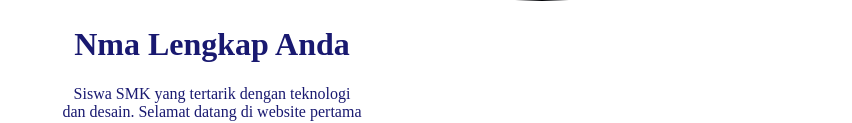
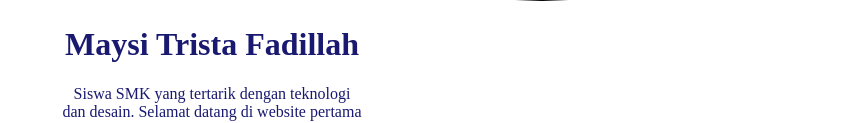
Before and after one commit to athanisha/Athanishaa, a plain HTML site: page index.html in a window 1280 px wide. Shown: the part 1349-1472 px from the top of the page, without its empty margins (428-1280 px from the left). Drawn offline with Linux system fonts and the light colour scheme.

Commit message:
Update index.html

```diff
--- a/index.html
+++ b/index.html
@@ -8,7 +8,7 @@
     <div class="kartu-profil">
     <img src="WhatsApp Image 2025-10-03 at 02.49.53 (1).jpeg
 " alt="Foto profil saya">
-    <h1>Nma Lengkap Anda</h1>
+    <h1>Maysi Trista Fadillah</h1>
     <p>Siswa SMK yang tertarik dengan teknologi dan desain. Selamat datang di website pertama saya</p>
     <a href="https://www.instagram.com/_xy.flwr">Kunjungi Instagram Saya</a>
     <button id="sapaButton">Sapa Saya!</button>
```
